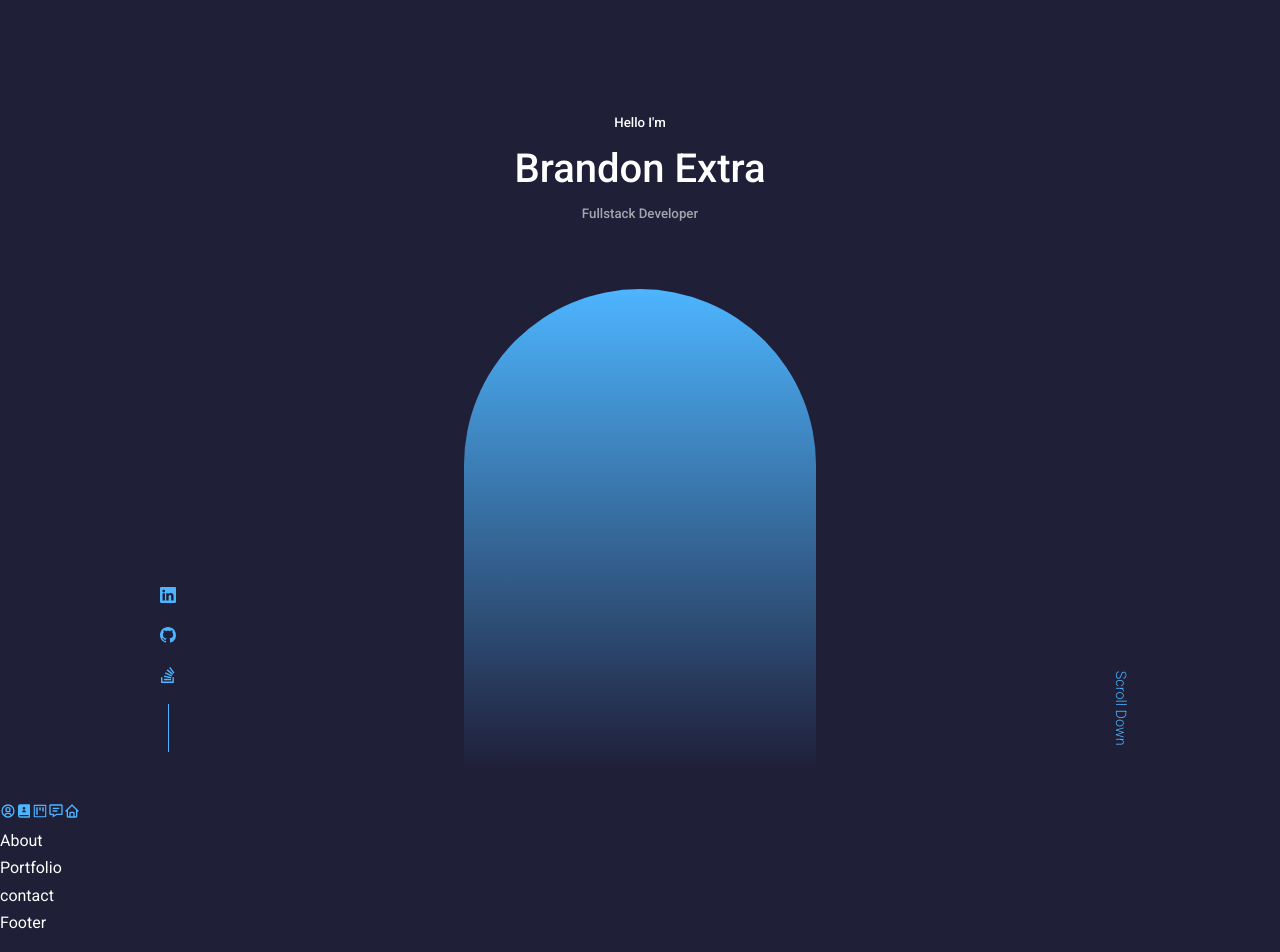
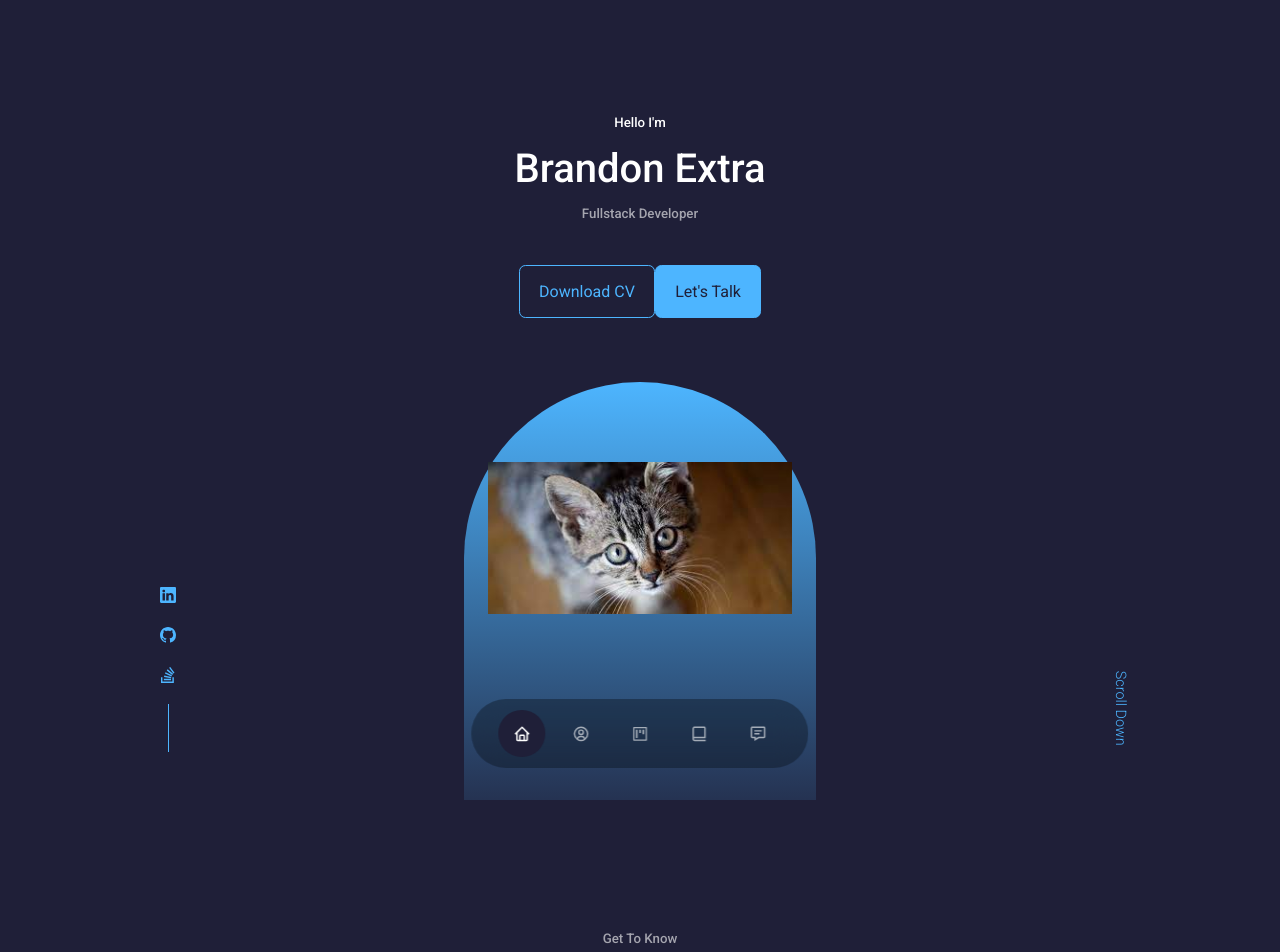
Before and after one commit to Brandex9/portfolio-website, a React (Create React App) app: page / in a window 1280 px wide. Shown: the top 952 px of the page. Built offline with nearby package versions, Linux system fonts and the light colour scheme.

Commit message:
nav bar setup

```diff
--- a/src/app.jsx
+++ b/src/app.jsx
@@ -3,6 +3,7 @@ import Header from "./components/header/Header";
 import Nav from "./components/nav/Nav";
 import About from "./components/about/About";
 import Portfolio from "./components/portfolio/Portfolio";
+import Experience from "./components/experience/Experience";
 import Contact from "./components/contact/Contact";
 import Footer from "./components/footer/Footer";
 
@@ -13,6 +14,7 @@ const app = () => {
       <Nav />
       <About />
       <Portfolio />
+      <Experience />
       <Contact />
       <Footer />
     </>
--- a/src/components/about/About.jsx
+++ b/src/components/about/About.jsx
@@ -1,8 +1,24 @@
 import React from "react";
 import "./About.css";
+import ME from "../../assets/me-about.jpg";
 
 const About = () => {
-  return <div>About</div>;
+  return (
+    <section id="about">
+      <h5>Get To Know</h5>
+      <h2>About Me</h2>
+
+      <div className="container about__container">
+        <div className="about__me">
+          <div className="about__me-image">
+            <img src={ME} alt="me" />
+          </div>
+        </div>
+
+        <div className="about__content"></div>
+      </div>
+    </section>
+  );
 };
 
 export default About;
--- a/src/components/contact/Contact.jsx
+++ b/src/components/contact/Contact.jsx
@@ -2,7 +2,7 @@ import React from "react";
 import "./contact.css";
 
 const Contact = () => {
-  return <div>contact</div>;
+  return <section id="contact">contact</section>;
 };
 
 export default Contact;
--- a/src/components/experience/Experience.jsx
+++ b/src/components/experience/Experience.jsx
@@ -1,8 +1,8 @@
 import React from "react";
 import "./experience.css";
 
-const experience = () => {
-  return <div>experience</div>;
+const Experience = () => {
+  return <section id="experience">Experience</section>;
 };
 
-export default experience;
+export default Experience;
--- a/src/components/footer/Footer.jsx
+++ b/src/components/footer/Footer.jsx
@@ -2,7 +2,7 @@ import React from "react";
 import "./footer.css";
 
 const Footer = () => {
-  return <div>Footer</div>;
+  return <div></div>;
 };
 
 export default Footer;
--- a/src/components/header/CTA.jsx
+++ b/src/components/header/CTA.jsx
@@ -1,10 +1,12 @@
 import React from "react";
-// import CV from "../../assets/";
+import CV from "../../assets/me-about.jpg";
 
 const CTA = () => {
   return (
     <div className="cta">
-      {/* <a href={CV} download className= "btn">Download CV</a> */}
+      <a href={CV} download className="btn">
+        Download CV
+      </a>
       <a href="#contact" className="btn btn-primary">
         Let's Talk
       </a>
--- a/src/components/header/Header.jsx
+++ b/src/components/header/Header.jsx
@@ -1,7 +1,7 @@
 import React from "react";
 import "./header.css";
 import CTA from "./CTA";
-// import ME from "../../assets/";
+import ME from "../../assets/me-about.jpg";
 import HeaderSocials from "./HeaderSocials";
 
 const Header = () => {
@@ -11,10 +11,12 @@ const Header = () => {
         <h5>Hello I'm</h5>
         <h1>Brandon Extra</h1>
         <h5 className="text-light">Fullstack Developer</h5>
-        {/* <CTA/> */}
+        <CTA />
         <HeaderSocials />
 
-        <div className="me">{/* <img src={ME} alt="me" /> */}</div>
+        <div className="me">
+          <img src={ME} alt="me" />
+        </div>
 
         <a href="#contact" className="scroll__down">
           Scroll Down
--- a/src/components/nav/Nav.jsx
+++ b/src/components/nav/Nav.jsx
@@ -2,27 +2,49 @@ import React from "react";
 import "./nav.css";
 import { BiHome } from "react-icons/bi";
 import { BiUserCircle } from "react-icons/bi";
-import { RiContactsBook2Fill } from "react-icons/ri";
+import { BiBookAlt } from "react-icons/bi";
 import { BiMessageDetail } from "react-icons/bi";
 import { AiOutlineProject } from "react-icons/ai";
+import { useState } from "react";
 
 const Nav = () => {
+  const [activeNav, setActiveNav] = useState("#");
   return (
     <nav>
-      <a href="#about">
+      <a
+        href="#"
+        onClick={() => setActiveNav("#")}
+        className={activeNav === "#" ? "active" : ""}
+      >
+        <BiHome />
+      </a>
+      <a
+        href="#about"
+        onClick={() => setActiveNav("#about")}
+        className={activeNav === "#about" ? "active" : ""}
+      >
         <BiUserCircle />
       </a>
-      <a href="#experience">
-        <RiContactsBook2Fill />
-      </a>
-      <a href="#portfolio">
+      <a
+        href="#portfolio"
+        onClick={() => setActiveNav("#portfolio")}
+        className={activeNav === "#portfolio" ? "active" : ""}
+      >
         <AiOutlineProject />
       </a>
-      <a href="#contact">
+      <a
+        href="#experience"
+        onClick={() => setActiveNav("#experience")}
+        className={activeNav === "#experience" ? "active" : ""}
+      >
+        <BiBookAlt />
+      </a>
+      <a
+        href="#contact"
+        onClick={() => setActiveNav("#contact")}
+        className={activeNav === "#contact" ? "active" : ""}
+      >
         <BiMessageDetail />
-      </a>
-      <a href="#">
-        <BiHome />
       </a>
     </nav>
   );
--- a/src/components/nav/nav.css
+++ b/src/components/nav/nav.css
@@ -0,0 +1,33 @@
+nav {
+  background: rgba(0, 0, 0, 0.3);
+  width: max-content;
+  display: block;
+  padding: 0.7rem 1.7rem;
+  z-index: 2;
+  position: fixed;
+  left: 50%;
+  transform: translateX(-50%);
+  bottom: 2rem;
+  display: flex;
+  gap: 0.8rem;
+  border-radius: 3rem;
+  backdrop-filter: blur(15px);
+}
+
+nav a {
+  background: transparent;
+  padding: 0.9rem;
+  border-radius: 50%;
+  display: flex;
+  color: var(--color-light);
+  font-size: 1.1rem;
+}
+
+nav a:hover {
+  background: rgba(0, 0, 0, 0.3);
+}
+
+nav a.active {
+  background: var(--color-bg);
+  color: var(--color-white);
+}
--- a/src/components/portfolio/Portfolio.jsx
+++ b/src/components/portfolio/Portfolio.jsx
@@ -2,7 +2,7 @@ import React from "react";
 import "./portfolio.css";
 
 function Portfolio() {
-  return <div>Portfolio</div>;
+  return <section id="portfolio">Portfolio</section>;
 }
 
 export default Portfolio;
--- a/src/index.css
+++ b/src/index.css
@@ -62,6 +62,7 @@ h1 {
 
 section {
   margin-top: 8rem;
+  height: 100vh;
 }
 
 section > h2,
```
Also changed, not shown: src/assets/me-about.jpg (added).
